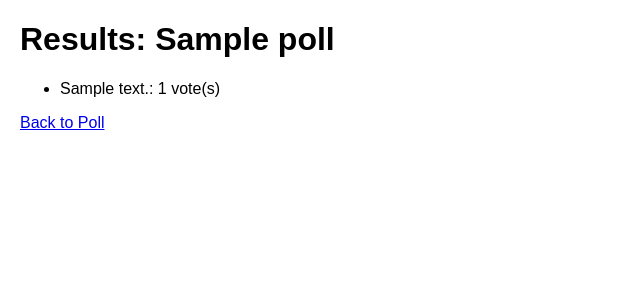
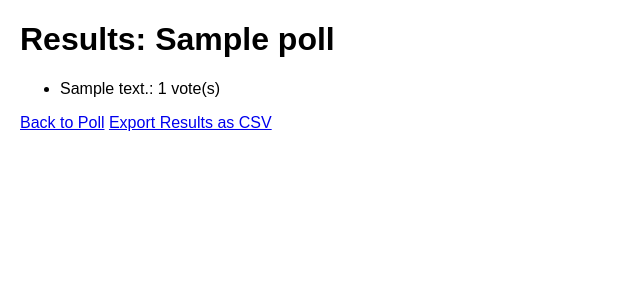
Before and after one commit to 094459/q-workshop-app, a Flask app: page /poll/1/results in a window 1280 px wide. Shown: the part 38-338 px from the top of the page, without its empty margins (0-640 px from the left). Run offline with Flask 3, Linux system fonts and the light colour scheme; tables that the repository leaves empty hold one stand-in row (values such as "Sample post"); parts of the project's set-up code (start-up, migrations or seed data) failed here and were passed over.

Commit message:
added export capability

```diff
--- a/app.py
+++ b/app.py
@@ -1,7 +1,10 @@
-from flask import Flask, request, jsonify, session, render_template, redirect, url_for, flash
+from flask import Flask, make_response, request, jsonify, session, render_template, redirect, url_for, flash
 from flask_sqlalchemy import SQLAlchemy
 from werkzeug.security import generate_password_hash, check_password_hash
 import os
+import csv
+from io import StringIO
+from flask import send_file
 
 app = Flask(__name__)
 
@@ -205,5 +208,32 @@ def view_results(poll_id):
     return render_template('view_results.html', poll=poll, results=results)
 
 
+@app.route('/poll/<int:poll_id>/export')
+def export_poll(poll_id):
+    poll = Poll.query.get_or_404(poll_id)
+    options = PollOption.query.filter_by(poll_id=poll_id).all()
+    votes = Vote.query.filter_by(poll_id=poll_id).all()
+
+    # Create a StringIO object to write CSV data
+    si = StringIO()
+    cw = csv.writer(si)
+
+    # Write header
+    cw.writerow(['Poll Title', poll.title])
+
+
+    # Write data
+    for option in options:
+        vote_count = sum(1 for vote in votes if vote.option_id == option.option_id)
+        cw.writerow([option.option_text, vote_count])
+
+    # Create response
+    output = make_response(si.getvalue())
+    output.headers["Content-Disposition"] = f"attachment; filename=poll_{poll_id}_results.csv"
+    output.headers["Content-type"] = "text/csv"
+
+    return output
+
+
 if __name__ == '__main__':
     app.run(debug=True)
--- a/templates/view_results.html
+++ b/templates/view_results.html
@@ -10,4 +10,7 @@
         {% endfor %}
     </ul>
     <a href="{{ url_for('view_poll', poll_id=poll.poll_id) }}">Back to Poll</a>
+
+    <a href="{{ url_for('export_poll', poll_id=poll.poll_id) }}">Export Results as CSV</a>
+
 {% endblock %}
```
